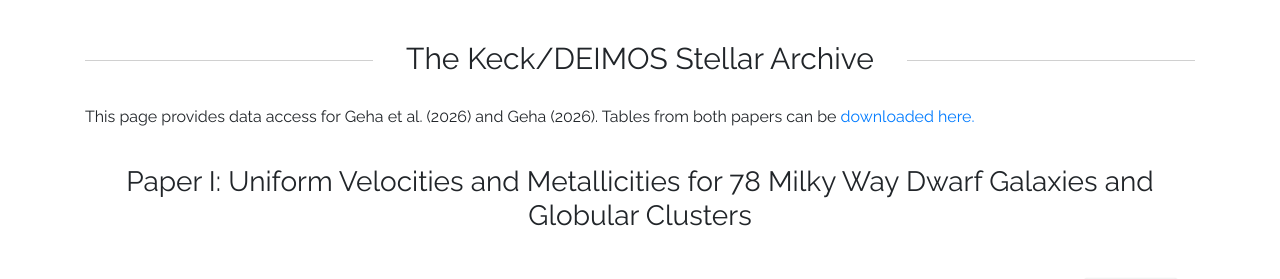
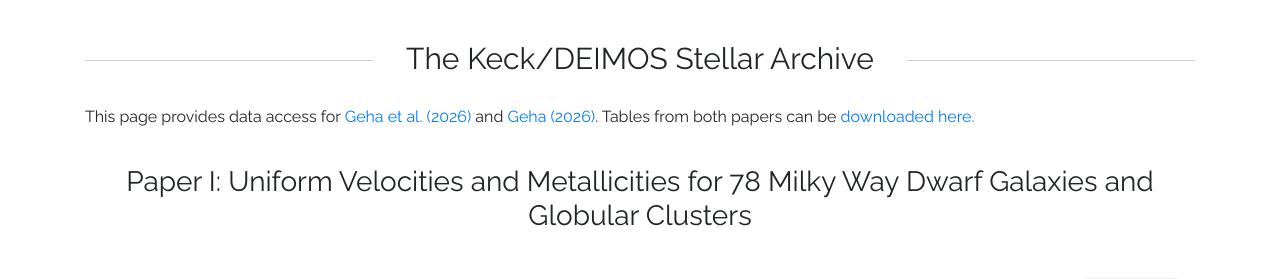
Before and after one commit to geha-group/geha-group.github.io, a Jekyll site: the page built from deimos.html, in a window 1280 px wide. Shown: the part 325-604 px from the top of the page. Built offline with Jekyll 4.4.1, drawn with Linux system fonts in a browser that asks for light colours; part of the change alters nothing that is shown.

```diff
--- a/deimos.html
+++ b/deimos.html
@@ -7,7 +7,7 @@ layout: page
 <h2>The Keck/DEIMOS Stellar Archive</h2>
 
 <p>
-    This page provides data access for Geha et al. (2026) and Geha (2026).  Tables from both papers can be
+    This page provides data access for <a href="https://arxiv.org/abs/2602.10200">Geha et al. (2026)</a> and <a href="https://arxiv.org/abs/2602.10202">Geha (2026)</a>.  Tables from both papers can be
     <a href="https://www.dropbox.com/scl/fo/6dobr827qsc7e4nxt9tcv/ADP_VLa6NqhvXzKCSKOGfjs?rlkey=94cjns570awdrioxgt5b7dwlt&st=w1lqehoc&dl=0">downloaded here.</a>
 </p>
 <!-- DISPLAY AS SECTIONS (a la research page)-->
```
